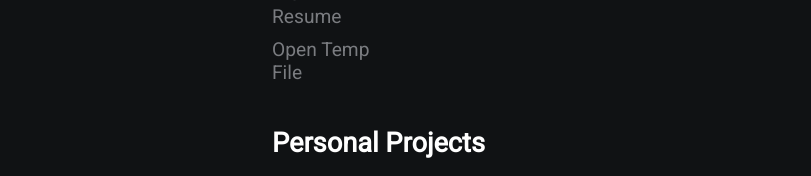
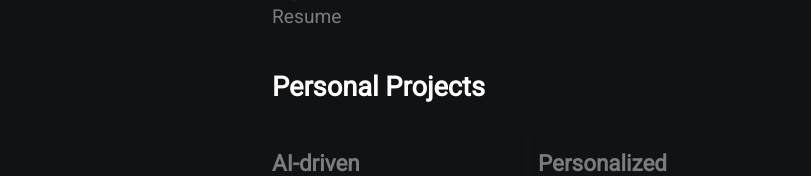
Before and after one commit to abhaymettu/abhaymettu.github.io, a plain HTML site: page index.html in a window 1280 px wide. Shown: the part 507-683 px from the top of the page, 368-1179 px from the left. Drawn offline with Linux system fonts and the light colour scheme.

Commit message:
Update index.html

```diff
--- a/index.html
+++ b/index.html
@@ -34,7 +34,6 @@
                 Data Science: ETL, Visualization<br>
                 Specializations: Deep Learning, MLPipelines, AWS/GCP DevOps<br><br>
                 <a href="resume-1.pdf" target="_blank" class="resume-btn">View Resume</a>
-                <a href="Car-Sales-Analysis.html" target="_blank" class="resume-btn">Open Temp File</a>
             </p>
 
                 <h2>Personal Projects</h2>
```
